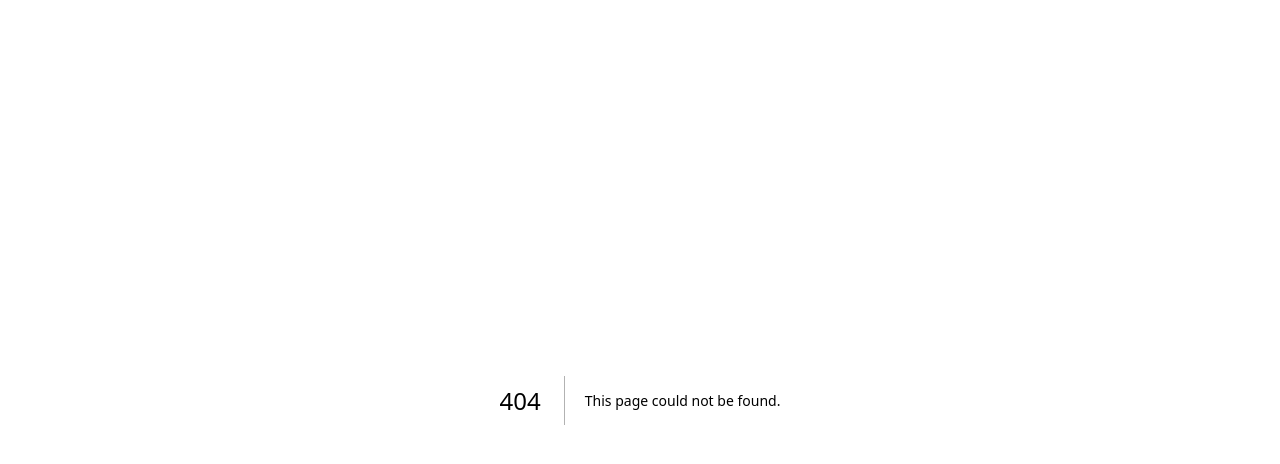
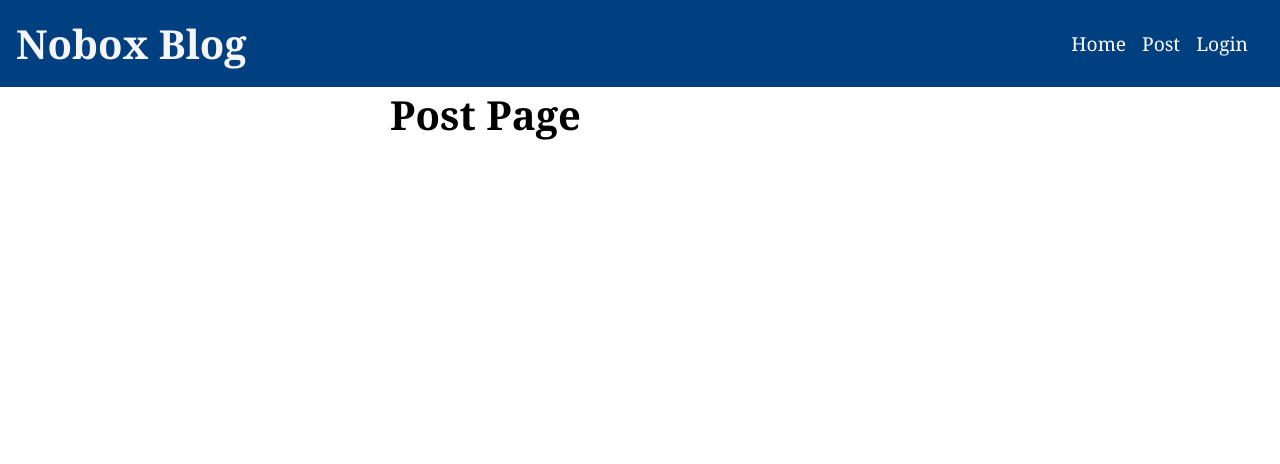
Before and after one commit to nobox-org/nobox-task, a Next.js app: page /post in a window 1280 px wide. Before the commit this address had no page. Shown: the top 464 px of the page. Built offline with nearby package versions, Linux system fonts and the light colour scheme.

Commit message:
Setup files and routes

```diff
--- a/src/app/layout.tsx
+++ b/src/app/layout.tsx
@@ -1,5 +1,6 @@
 import type { Metadata } from 'next'
 import './styles.css';
+import Header from '@/components/Header';
 
 export const metadata: Metadata = {
   title: 'Nobox Blog',
@@ -11,7 +12,13 @@ export default function RootLayout({children}: {
 }) {
     return (
         <html lang="en">
-            <body>{children}</body>
+            <body>
+
+                <Header/>
+                <main>
+                    {children}
+                </main>
+            </body>
         </html>
     )
 }
--- a/src/app/page.tsx
+++ b/src/app/page.tsx
@@ -2,8 +2,8 @@
 
 export default function Home() {
     return (
-      <main>
-        <h1>Nobox blog</h1>
-      </main>
+
+      <>
+      </>
     )
 }
--- /dev/null
+++ b/src/app/post/page.tsx
@@ -0,0 +1,10 @@
+
+
+const PostPage = () => {
+    return (
+        <h1>Post Page</h1>
+    )
+}
+
+
+export default PostPage;
--- a/src/app/styles.css
+++ b/src/app/styles.css
@@ -12,7 +12,7 @@ html {
 
 body {
     min-height: 100vh;
-    font-size: 1.5rem;
+    font-size: 18px;
 }
 
 input,
@@ -25,18 +25,32 @@ select {
 
 header {
     padding: 1rem;
-    display: flex;
-    justify-content: space-between;
-    align-items: flex-start;
-    background-color: purple;
+    background-color: rgb(0, 64, 128);
     color: whitesmoke;
     position: sticky;
     top: 0;
+
+
+    display: flex;
+    flex-direction: column;
+    row-gap: 1.4rem;
 }
 
 nav {
     display: flex;
-    justify-content: flex-end;
+    justify-content: center;
+}
+
+@media screen and (min-width: 900px) {
+    header {
+        flex-direction: row;
+        justify-content: space-between;
+        align-items: center;
+    }
+
+    nav {
+        justify-content: flex-end;
+    }
 }
 
 nav ul {
@@ -52,6 +66,7 @@ nav a,
 nav a:visited {
     color: #fff;
     text-decoration: none;
+    font-size: 1.2rem;
 }
 
 nav a:hover,
@@ -76,7 +91,7 @@ article {
 }
 
 h1 {
-    font-size: 3.5rem;
+    font-size: 2.5rem;
 }
 
 h2 {
--- /dev/null
+++ b/src/components/Header.tsx
@@ -0,0 +1,32 @@
+import Link from "next/link"
+
+
+const Header = () => {
+    return (
+        <header>
+            <h1>Nobox Blog</h1>
+
+            <nav>
+                <ul>
+                    <li>
+                        <Link href={"/"}>
+                            Home
+                        </Link>
+                    </li>
+                    <li>
+                        <Link href={"/post"}>
+                            Post
+                        </Link>
+                    </li>
+                    <li>
+                        <Link href={"/login"}>
+                            Login
+                        </Link>
+                    </li>
+                </ul>
+            </nav>
+        </header>
+    )
+}
+
+export default Header;
```
Also changed, not shown: src/app/login/page.tsx (added, +13 -0 lines).
